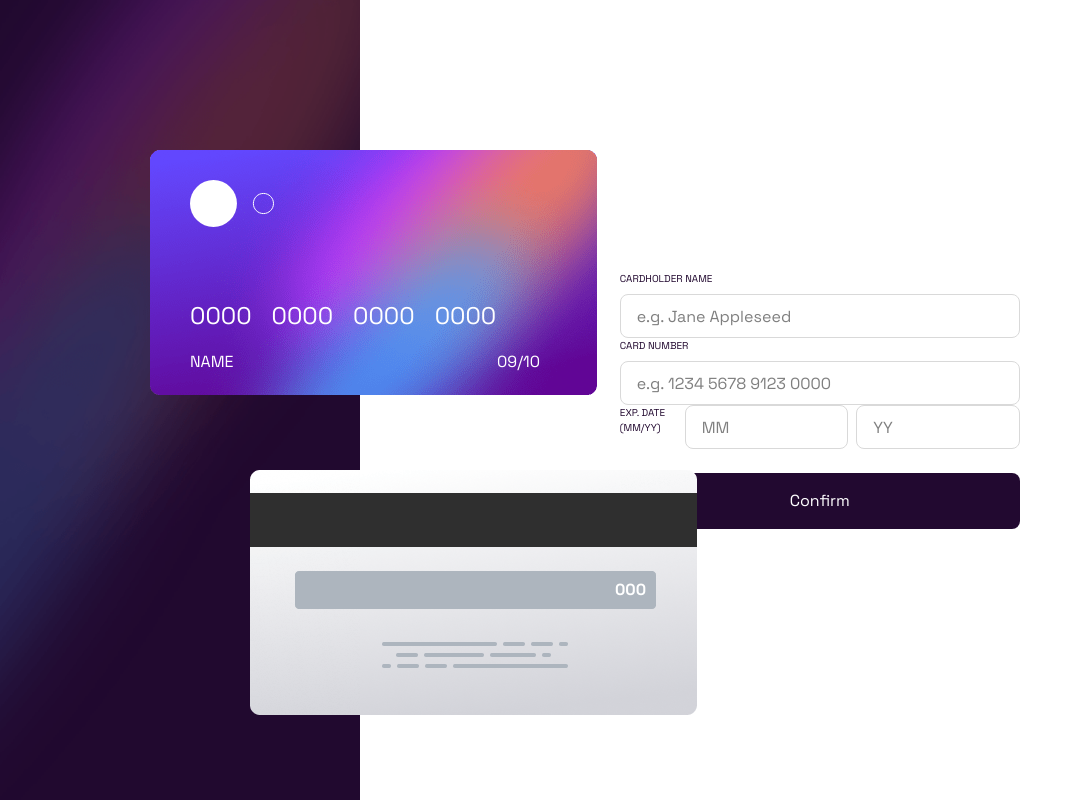
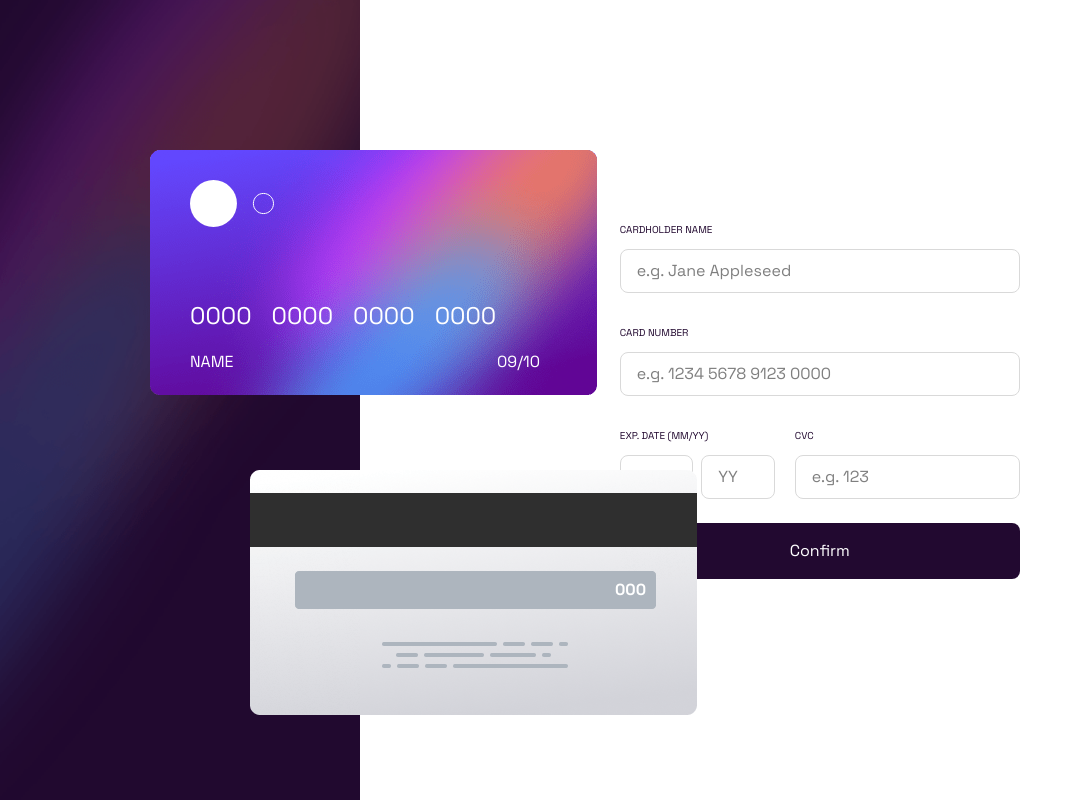
Before and after one commit to sonicnos/interactive-card-details-form-main-vite, a React (Vite) app: page / in a window 1280 px wide. Shown: the whole page, without its empty margins (0-1083 px from the left). Built offline with nearby package versions, Linux system fonts and the light colour scheme.

Commit message:
"make new Form"

```diff
--- a/src/components/Desktop.jsx
+++ b/src/components/Desktop.jsx
@@ -8,13 +8,13 @@ const Desktop = ({ className }) => {
         src="../../public/bg-main-desktop.png"
         alt="background-desktop"
       />
-      <div className="absolute top-[470px] left-[250px] w-[450px]">
+      <div className="absolute top-[470px] left-[250px] w-[500px]">
         <img src="../../bg-card-back.png" alt="card-back" />
         <p className="absolute top-[108px] left-[365px] text-white font-bold">
           000
         </p>
       </div>
-      <div className="absolute top-[150px] left-[150px] w-[450px]">
+      <div className="absolute top-[150px] left-[150px] w-[500px]">
         <img
           className="absolute top-[30px] left-[40px]"
           src="../../card-logo.svg"
--- a/src/components/Form.jsx
+++ b/src/components/Form.jsx
@@ -11,13 +11,13 @@ const Form = ({ className, updateClick, updatedData }) => {
   const inputClassName =
     "border outline-none border-[#d9d9d9] rounded-lg h-11 p-4 focus:border-[#220930] focus:outline-none";
 
+  const labelClassName = "uppercase text-[10px] mb-3 text-[#220930]";
+
   return (
     <form className={className}>
-      <div className={`flex flex-col`}>
+      <div className="flex flex-col gap-8">
         <div className="flex flex-col">
-          <label className="uppercase text-[10px] mb-2 text-[#220930]">
-            {"Cardholder Name"}
-          </label>
+          <label className={labelClassName}>{"Cardholder Name"}</label>
           <input
             className={inputClassName}
             type="text"
@@ -27,9 +27,7 @@ const Form = ({ className, updateClick, updatedData }) => {
           />
         </div>
         <div className="flex flex-col">
-          <label className="uppercase text-[10px] mb-2 text-[#220930]">
-            {"Card Number"}
-          </label>
+          <label className={labelClassName}>{"Card Number"}</label>
           <input
             className={inputClassName}
             type="text"
@@ -38,10 +36,9 @@ const Form = ({ className, updateClick, updatedData }) => {
             placeholder={"e.g. 1234 5678 9123 0000"}
           />
         </div>
-        <div className="flex">
-          <label className="uppercase text-[10px] mb-2 text-[#220930]">
-            {"Exp. Date (MM/YY)"}
-          </label>
+        <div className="flex gap-5">
+          <div className="flex flex-col">
+            <label className={labelClassName}>{"Exp. Date (MM/YY)"}</label>
             <div className="flex gap-2 ">
               <input
                 className={`${inputClassName} w-1/2 `}
@@ -59,25 +56,19 @@ const Form = ({ className, updateClick, updatedData }) => {
               />
             </div>
           </div>
+          <div className="flex flex-col">
+            <label className={labelClassName}>{"CVC"}</label>
+            <input
+              className={inputClassName}
+              type="text"
+              // value={inputValues}
+              // name=""
+              placeholder={"e.g. 123"}
+            />
           </div>
-      {/* <Input
-        label="Cardholder Name"
-        placeholder="e.g. Jane Appleseed"
-        updatedData={updatedData}
-      />
-      <Input
-        label="Card Number"
-        placeholder="e.g. 1234 5678 9123 0000"
-        updatedData={updatedData}
-      />
-      <div className="flex gap-4 mb-8">
-        <Input
-          label="Exp. Date (MM/YY)"
-          placeholder={["MM", "YY"]}
-          inputs={2}
-        />
-        <Input label="CVC" placeholder="e.g. 123" className="w-1/2" />
-      </div> */}
+        </div>
+      </div>
+
       <Button
         className="h-14 w-full bg-[#220930] text-white rounded-lg"
         updateClick={updateClick}
```
Lines whose indentation alone changed are shown as unchanged.
